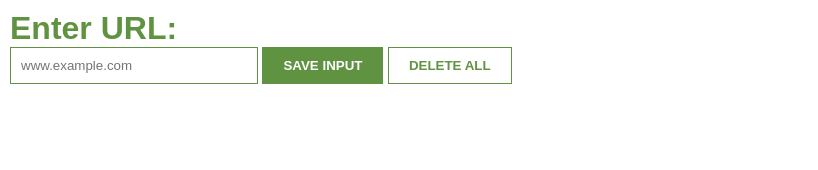
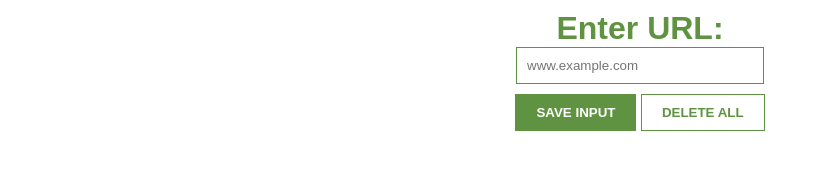
Before and after one commit to kv74242-hue/Leads-tracker-app-by-ketan, a website built with Vite: page index.html in a window 1280 px wide. Shown: the whole page, without its empty margins (0-818 px from the left). Built offline with nearby package versions, Linux system fonts and the light colour scheme; some packages are replaced by stand-ins of ours; no server answers; the database is empty.

Commit message:
Update index.css

```diff
--- a/index.css
+++ b/index.css
@@ -3,7 +3,7 @@ body {
     font-family: Arial, Helvetica, sans-serif;
     min-width: 250px;
     margin: 0px auto;
-    align-items: center;
+    text-align: center;
 }
 
  h1{
@@ -14,11 +14,14 @@ body {
 }
 
 input {
+    display: block;
     width: 248px;
     padding: 10px;
     box-sizing: border-box;
     border: 1px solid #5f9341;
     margin-bottom: 4px;
+    margin: 0px auto;
+    margin-bottom: 10px;
 
 
 }
```
